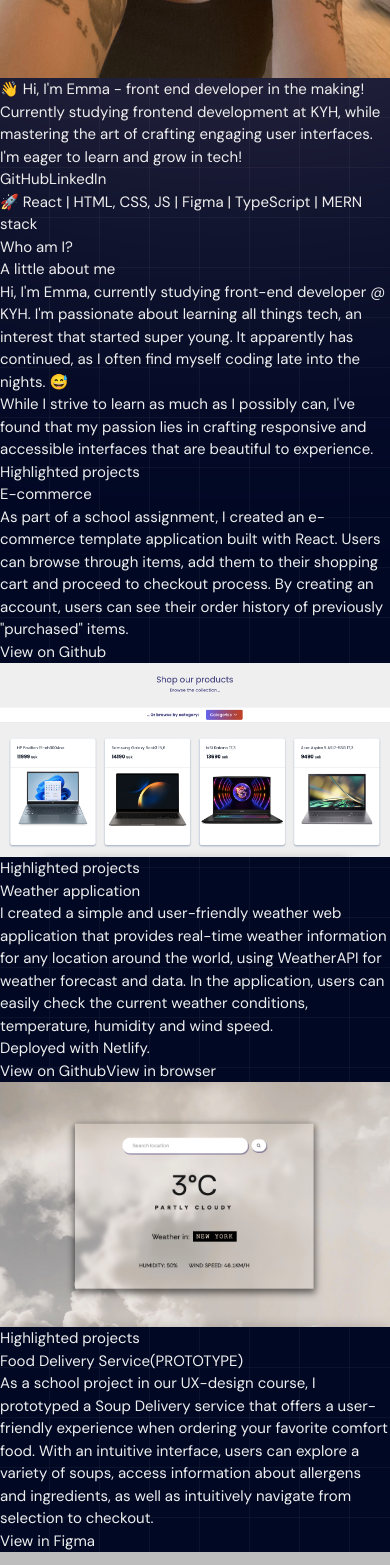
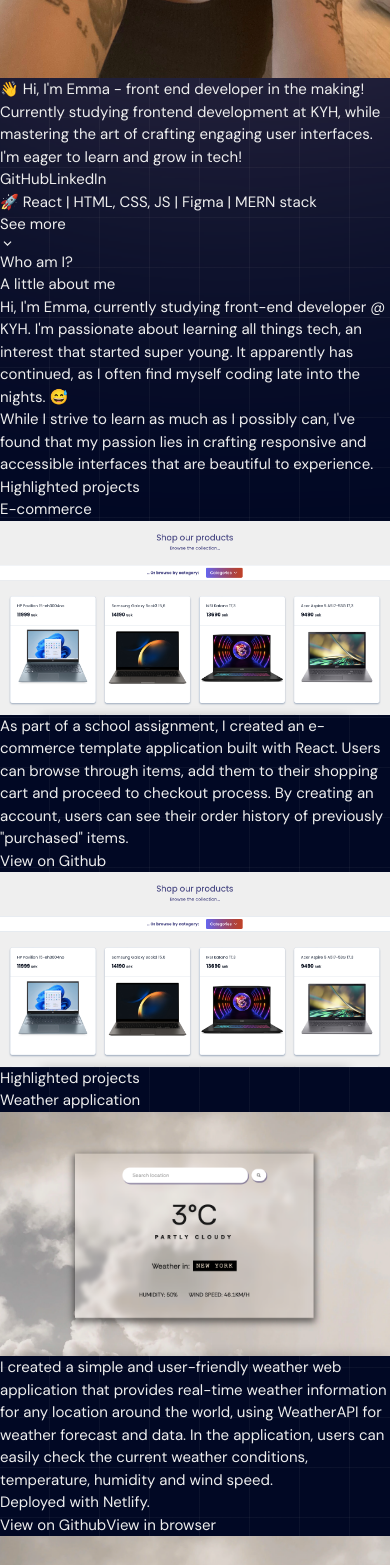
Before and after one commit to emmaoliviamellgren/portfolio, a React (Vite) app: page / in a window 390 px wide. Shown: the part 432-1997 px from the top of the page. Built offline with nearby package versions, Linux system fonts and the light colour scheme.

Commit message:
Update components for mobile layout

```diff
--- a/src/App.jsx
+++ b/src/App.jsx
@@ -7,7 +7,7 @@ import Footer from './components/Footer';
 const App = () => {
 
     return (
-        <div className='w-screen select-none'>
+        <div className='w-screen'>
             <Navbar />
             <ProfileCard />
             <About />
--- a/src/components/PreviousWork.jsx
+++ b/src/components/PreviousWork.jsx
@@ -17,18 +17,37 @@ const PreviousWork = () => {
         <section
             id='previous-work'
             ref={projectsRef}>
-            <div className='overflow-hidden py-12 lg:py-24'>
+            <div className='overflow-hidden py-16 lg:py-24'>
                 <div className='mx-auto max-w-7xl px-6 lg:px-8'>
                     <div className='mx-auto grid max-w-2xl grid-cols-1 gap-x-8 gap-y-16 sm:gap-y-20 lg:mx-0 lg:max-w-none lg:grid-cols-2'>
                         <div className='lg:pr-8 lg:pt-4'>
                             <div className='lg:max-w-lg mb-6'>
-                                <h2 className='text-base font-semibold leading-7 text-sky-500'>
+                                <h2
+                                    className='relative z-10 text-base font-semibold leading-7 text-sky-500 bg-slate-800 py-0.5 px-2 w-fit bg-opacity-80
+                                md:bg-transparent md:py-0 md:px-0'>
                                     Highlighted projects
                                 </h2>
-                                <p className='mt-2 text-3xl font-bold tracking-tight sm:text-4xl'>
+                                <p className='relative z-10 mt-2 text-3xl font-bold tracking-tight sm:text-4xl bg-slate-800 bg-opacity-80  py-2 px-2 w-fit md:bg-transparent md:py-0 md:px-0'>
                                     E-commerce
                                 </p>
-                                <p className='mt-6 text-base leading-8'>
+
+                                {/* Small screens block element */}
+                                <div className='-z-1 opacity-50 block md:hidden absolute -mt-36 right-6 w-[24rem] aspect-video h-auto max-h-60 rounded-xl shadow-xl ring-1 ring-gray-400/10 overflow-hidden'>
+                                    <img
+                                        src={ECommerce}
+                                        alt='E-Commerce'
+                                        className='rounded-xl h-full w-full object-cover'
+                                        onMouseEnter={(event) => {
+                                            event.target.src = ECommerce2;
+                                        }}
+                                        onMouseLeave={(event) => {
+                                            event.target.src = ECommerce;
+                                        }}
+                                    />
+                                </div>
+                                {/* Element ends */}
+
+                                <p className='w-fit relative z-10 mt-6 text-base leading-8'>
                                     As part of a school assignment, I created an
                                     e-commerce template application built with
                                     React. Users can browse through items, add
@@ -44,9 +63,10 @@ const PreviousWork = () => {
                                 View on Github
                             </a>
                         </div>
-                        <div className='w-[48rem] h-[440px] md:h-[540px] max-w-none shadow-xl ring-1 ring-gray-400/10 md:-ml-4 lg:-ml-0 overflow-hidden'>
+
+                        {/* Mid+ screens block element */}
+                        <div className='hidden md:block w-[48rem] h-[440px] md:h-[540px] max-w-none shadow-xl ring-1 ring-gray-400/10 md:-ml-4 lg:-ml-0 overflow-hidden'>
                             <img
-                                id='E-Commerce'
                                 src={ECommerce}
                                 alt='E-Commerce'
                                 className='rounded-xl object-cover h-full w-full hover:object-center-bottom hover:w-max'
@@ -58,6 +78,7 @@ const PreviousWork = () => {
                                 }}
                             />
                         </div>
+                        {/* Element ends */}
                     </div>
                 </div>
             </div>
@@ -66,13 +87,31 @@ const PreviousWork = () => {
                     <div className='mx-auto grid max-w-2xl grid-cols-1 gap-x-8 gap-y-16 sm:gap-y-20 lg:mx-0 lg:max-w-none lg:grid-cols-2'>
                         <div className='lg:pr-8 lg:pt-4'>
                             <div className='lg:max-w-lg mb-6'>
-                                <h2 className='text-base font-semibold leading-7 text-sky-500'>
+                                <h2
+                                    className='relative z-10 text-base font-semibold leading-7 text-sky-500 bg-slate-800 py-0.5 px-2 w-fit bg-opacity-80
+                                md:bg-transparent md:py-0 md:px-0'>
                                     Highlighted projects
                                 </h2>
-                                <p className='mt-2 text-3xl font-bold tracking-tight sm:text-4xl'>
+                                <p className='relative z-10 mt-2 text-3xl font-bold tracking-tight sm:text-4xl bg-slate-800 bg-opacity-80  py-2 px-2 w-fit md:bg-transparent md:py-0 md:px-0'>
                                     Weather application
                                 </p>
-                                <p className='mt-6 text-base leading-8'>
+                                {/* Small screens block element */}
+                                <div className='-z-1 opacity-50 block md:hidden absolute -mt-36 right-6 w-[24rem] aspect-video h-auto max-h-60 rounded-xl shadow-xl ring-1 ring-gray-400/10 overflow-hidden'>
+                                    <img
+                                        src={WeatherApp}
+                                        alt='Weather Application'
+                                        className='rounded-xl h-full w-full object-cover'
+                                        onMouseEnter={(event) => {
+                                            event.target.src = WeatherApp2;
+                                        }}
+                                        onMouseLeave={(event) => {
+                                            event.target.src = WeatherApp;
+                                        }}
+                                    />
+                                </div>
+                                {/* Element ends */}
+
+                                <p className='w-fit relative z-10 mt-6 text-base leading-8'>
                                     I created a simple and user-friendly weather
                                     web application that provides real-time
                                     weather information for any location around
@@ -104,13 +143,13 @@ const PreviousWork = () => {
                                 </a>
                             </div>
                         </div>
-                        <div className='w-[48rem] h-[440px] md:h-[540px] max-w-none shadow-xl ring-1 ring-gray-400/10 md:-ml-4 lg:-ml-0'>
+
+                        {/* Mid+ screens block element */}
+                        <div className='hidden md:block w-[48rem] h-[440px] md:h-[540px] max-w-none shadow-xl ring-1 ring-gray-400/10 md:-ml-4 lg:-ml-0'>
                             <img
                                 src={WeatherApp}
                                 alt='Weather application'
                                 className='rounded-xl object-cover h-full w-full'
-                                width={2432}
-                                height={1442}
                                 onMouseEnter={(event) => {
                                     event.target.src = WeatherApp2;
                                 }}
@@ -119,6 +158,7 @@ const PreviousWork = () => {
                                 }}
                             />
                         </div>
+                        {/* Element ends */}
                     </div>
                 </div>
             </div>
@@ -127,16 +167,35 @@ const PreviousWork = () => {
                     <div className='mx-auto grid max-w-2xl grid-cols-1 gap-x-8 gap-y-16 sm:gap-y-20 lg:mx-0 lg:max-w-none lg:grid-cols-2'>
                         <div className='lg:pr-8 lg:pt-4'>
                             <div className='lg:max-w-lg mb-6'>
-                                <h2 className='text-base font-semibold leading-7 text-sky-500'>
+                                <h2
+                                    className='relative z-10 text-base font-semibold leading-7 text-sky-500 bg-slate-800 py-0.5 px-2 w-fit bg-opacity-80
+                                md:bg-transparent md:py-0 md:px-0'>
                                     Highlighted projects
                                 </h2>
-                                <p className='mt-2 text-3xl font-bold tracking-tight sm:text-4xl'>
+                                <p className='relative z-10 mt-2 text-3xl font-bold tracking-tight sm:text-4xl bg-slate-800 bg-opacity-80 py-2 px-2 w-fit md:bg-transparent md:py-0 md:px-0'>
                                     Food Delivery Service
-                                    <span className='pl-3 text-sm font-semibold leading-7 text-sky-500 align-super'>
+                                    <span className='sm:block pl-2 text-sm font-semibold leading-7 text-sky-500 align-super'>
                                         (PROTOTYPE)
                                     </span>
                                 </p>
-                                <p className='mt-6 text-base leading-8'>
+
+                                {/* Small screens block element */}
+                                <div className='-z-1 opacity-50 block md:hidden absolute -mt-36 right-6 w-[24rem] aspect-video h-auto max-h-60 rounded-xl shadow-xl ring-1 ring-gray-400/10 overflow-hidden'>
+                                    <img
+                                        src={FigmaProject}
+                                        alt='Food Delivery Service (Prototype)'
+                                        className='rounded-xl h-full w-full object-cover'
+                                        onMouseEnter={(event) => {
+                                            event.target.src = FigmaProject2;
+                                        }}
+                                        onMouseLeave={(event) => {
+                                            event.target.src = FigmaProject;
+                                        }}
+                                    />
+                                </div>
+                                {/* Element ends */}
+
+                                <p className='w-fit relative z-10 mt-6 text-base leading-8'>
                                     As a school project in our UX-design course,
                                     I prototyped a Soup Delivery service that
                                     offers a user-friendly experience when
@@ -155,7 +214,9 @@ const PreviousWork = () => {
                                 View in Figma
                             </a>
                         </div>
-                        <div className='w-[48rem] h-[440px] md:h-[540px] max-w-none shadow-xl ring-1 ring-gray-400/10 md:-ml-4 lg:-ml-0'>
+
+                        {/* Mid+ screens block element */}
+                        <div className='hidden md:block w-[48rem] h-[440px] md:h-[540px] max-w-none shadow-xl ring-1 ring-gray-400/10 md:-ml-4 lg:-ml-0'>
                             <img
                                 src={FigmaProject}
                                 alt='Food Delivery Service (Prototype)'
@@ -170,6 +231,7 @@ const PreviousWork = () => {
                                 }}
                             />
                         </div>
+                        {/* Element ends */}
                     </div>
                 </div>
             </div>
--- a/src/components/ProfileCard.jsx
+++ b/src/components/ProfileCard.jsx
@@ -1,16 +1,18 @@
 import Emma from '../assets/Emma.jpg';
+import { RiArrowDownSLine } from 'react-icons/ri';
 
 const ProfileCard = () => {
     return (
         <div className='flex flex-wrap w-screen'>
             {/* Heading */}
             <div className='flex flex-col xl:flex-row justify-center items-center text-center mx-auto max-w-screen-xl px-6 py-12 mt-12 font-sans md:px-12 md:py-32 lg:px-24'>
-                <div className='flex-none relative h-[300px] w-[300px] overflow-hidden rounded-[50%]'>
-                <img
-                    src={Emma}
-                    className='h-full w-full object-cover object-top'
-                    alt='Emma Mellgren'
-                /></div>
+                <div className='flex-none relative h-[200px] w-[200px] overflow-hidden rounded-[50%]'>
+                    <img
+                        src={Emma}
+                        className='h-full w-full object-left-top scale-110 object-cover grayscale'
+                        alt='Emma Mellgren'
+                    />
+                </div>
                 <div className='pl-2 xl:pl-32'>
                     <h1 className='text-3xl my-12 xl:mt-0 leading-[3rem]'>
                         👋 Hi, I'm <span className='font-bold'>Emma</span> -
@@ -46,8 +48,16 @@ const ProfileCard = () => {
 
             {/* Languages container */}
             <div className='mx-auto text-center flex flex-col'>
-                <div className='flex justify-center items-center w-screen h-36 backdrop-blur-md bg-white/5 mt-12 text-2xl px-20 lg:px-40'>
-                    🚀 React | HTML, CSS, JS | Figma | TypeScript | MERN stack
+                <div className='flex flex-col gap-4 justify-center items-center w-screen h-36 backdrop-blur-md bg-white/5 mt-12 px-20 lg:px-40'>
+                    <h2 className='text-2xl leading-10'>
+                        🚀 React | HTML, CSS, JS | Figma | MERN stack
+                    </h2>
+                    <div className='flex flex-row items-end gap-2'>
+                        <p className='text-base'>See more</p>
+                        <span>
+                            <RiArrowDownSLine className='animate-bounce w-4 h-4' />
+                        </span>
+                    </div>
                 </div>
             </div>
         </div>
--- a/src/index.css
+++ b/src/index.css
@@ -19,7 +19,7 @@ body:before {
     height: 600px;
     content: '';
     background-image: linear-gradient(to right, #ffc5c1, #4f3f60);
-    z-index: -1;
+    z-index: -2;
     top: -250px;
     left: calc(50% - 200px);
     border-radius: 50% 50% 0% 0%;
```
Also changed, not shown: src/assets/Emma.jpeg (added).
